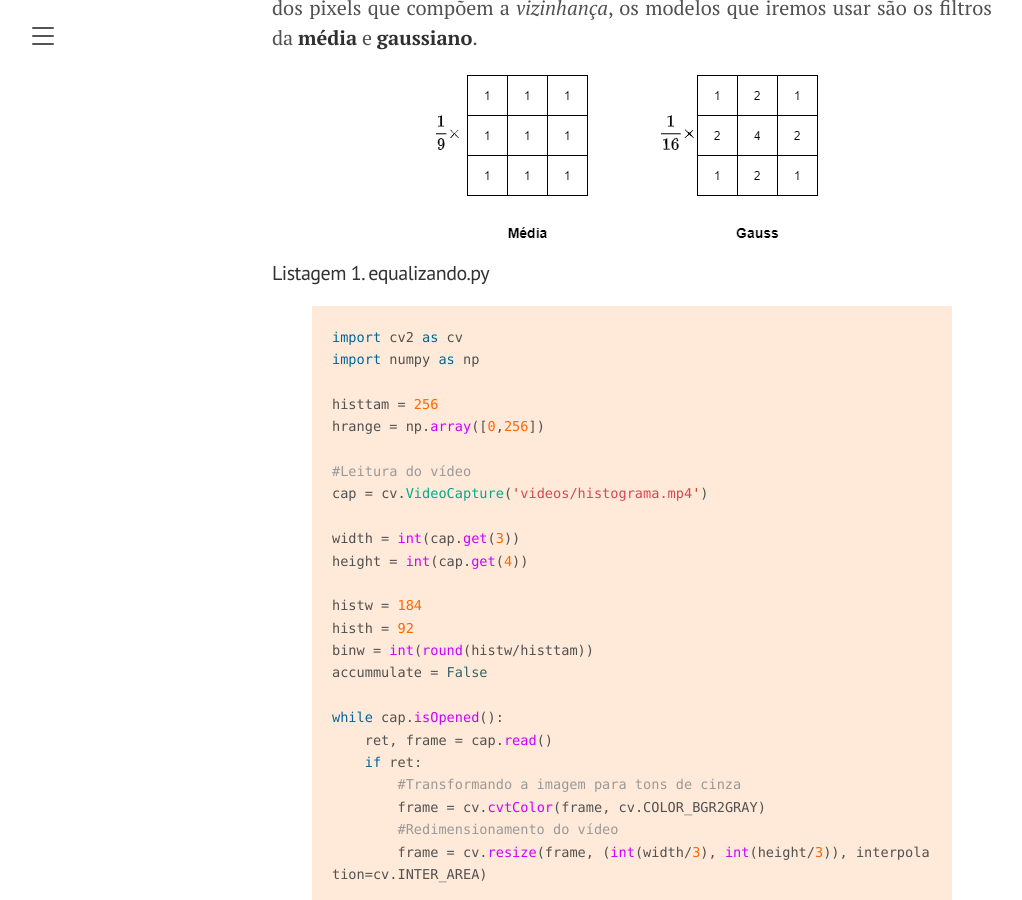
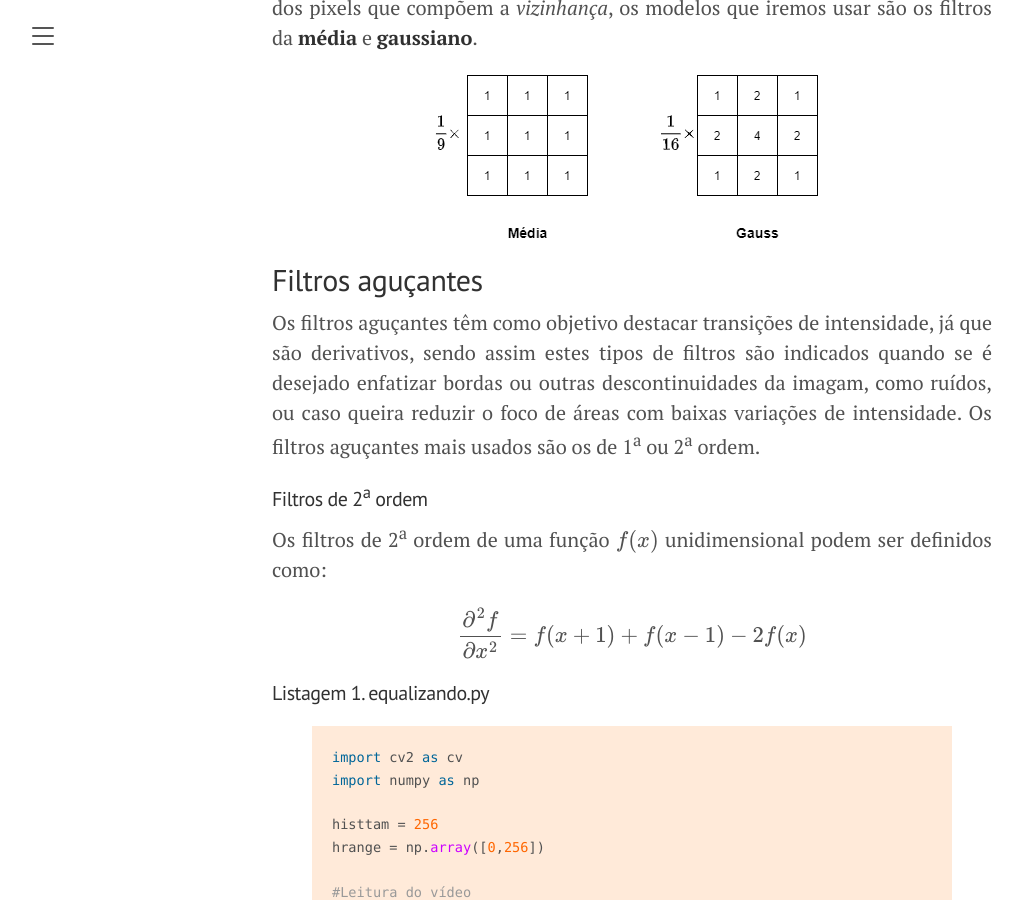
Before and after one commit to lucasamds/lucasamds.github.io, a Jekyll site: the page built from _posts/2021-02-28-filtragem-espacial.md, in a window 1280 px wide and 900 px high, scrolled down 988 px. Shown: the whole window, without its empty margins (8-1030 px from the left). Built offline with Jekyll 4.4.1, drawn with Linux system fonts in a browser that asks for light colours; formulas are drawn with MathJax 3.

Commit message:
Update 2021-02-28-filtragem-espacial.md

```diff
--- a/_posts/2021-02-28-filtragem-espacial.md
+++ b/_posts/2021-02-28-filtragem-espacial.md
@@ -23,6 +23,19 @@ Onde *f* representa a imagem a ser filtrada e *w* a máscara aplicada. A máscar
 A aplicação de um filtro suavizante, em uma imagem, faz com que haja um borramento na cena, também podem ser utilizados com o objetivo de reduzir ruídos. A resposta dos filtros suavizantes lineares nada mais são do que a média dos pixels que compõem a *vizinhança*, os modelos que iremos usar são os filtros da **média** e **gaussiano**.
 
 ![](https://raw.githubusercontent.com/lucasamds/lucasamds.github.io/main/public/images/tabelas.png)
+
+## Filtros aguçantes
+
+Os filtros aguçantes têm como  objetivo destacar transições de intensidade, já que são derivativos, sendo assim estes tipos de filtros são indicados quando se é desejado enfatizar bordas ou outras descontinuidades da imagam, como ruídos, ou caso queira reduzir o foco de áreas com baixas variações de intensidade. Os filtros aguçantes mais usados são os de 1<sup>a</sup> ou 2<sup>a</sup> ordem.
+#### Filtros de 2<sup>a</sup> ordem
+
+Os filtros de 2<sup>a</sup> ordem de uma função $$f(x)$$ unidimensional podem ser definidos como:
+
+$$
+    \frac{\partial^2 f}{\partial x^2} = f(x+1)+f(x-1)-2f(x)
+
+$$
+
 
 <a id="listagem1"></a>
 ##### Listagem 1. equalizando.py
```
